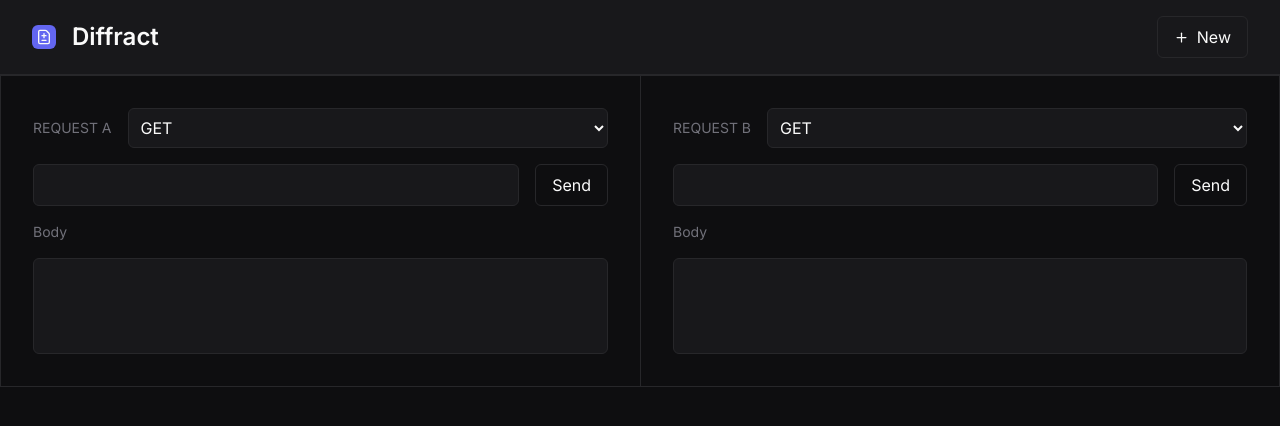
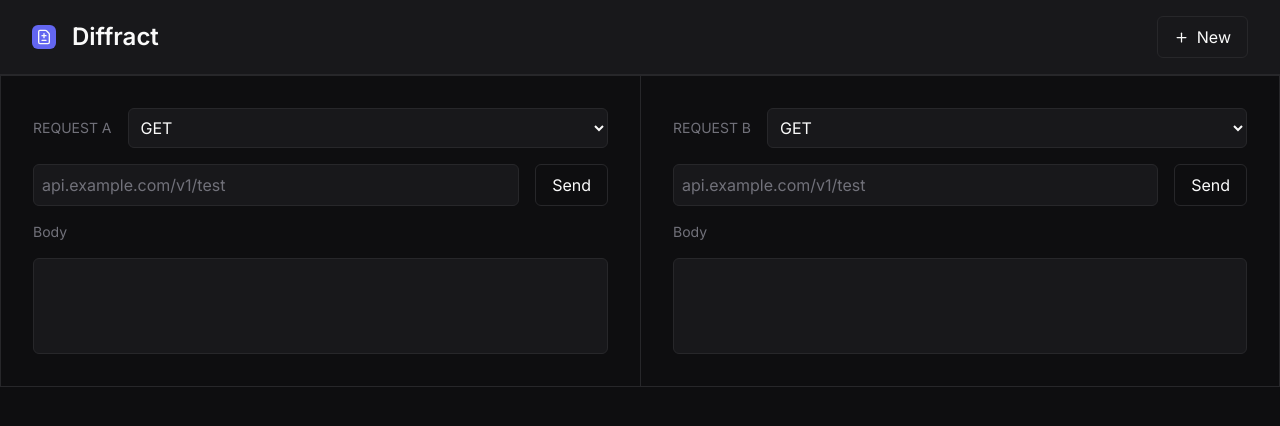
Before and after one commit to JoshJOkayguy/Diffract, a React (Vite) app: page / in a window 1280 px wide. Shown: the top 426 px of the page. Built offline with nearby package versions, Linux system fonts and the light colour scheme.

Commit message:
Allow URL input to take a placeholder prop

```diff
--- a/src/components/ReqUrlInput.jsx
+++ b/src/components/ReqUrlInput.jsx
@@ -1,7 +1,7 @@
 // TODO validate text as URL
-function ReqUrlInput({id}) {
+function ReqUrlInput({id, placeholder}) {
     return(
-        <input aria-label={"URL for Request " + id} type="text" className="bg-bg-surface border border-border p-2 rounded-md w-full"></input>
+        <input aria-label={"URL for Request " + id} type="text" placeholder={placeholder} className="bg-bg-surface border border-border p-2 rounded-md w-full placeholder-text-muted"></input>
     )
 }
 
--- a/src/components/RequestWindow.jsx
+++ b/src/components/RequestWindow.jsx
@@ -11,7 +11,7 @@ function RequestWindow({id}) {
                 <ReqMethodSelector id={id}></ReqMethodSelector>
             </div>
             <div className="flex flex-row gap-4">
-                <ReqUrlInput id={id}></ReqUrlInput>
+                <ReqUrlInput placeholder={"api.example.com/v1/test"} id={id}></ReqUrlInput>
                 <ActionButton text="Send" icon={null}></ActionButton>
             </div>
             <label htmlFor={"body-" + id} className="text-sm font-light text-text-muted">Body</label>
```
